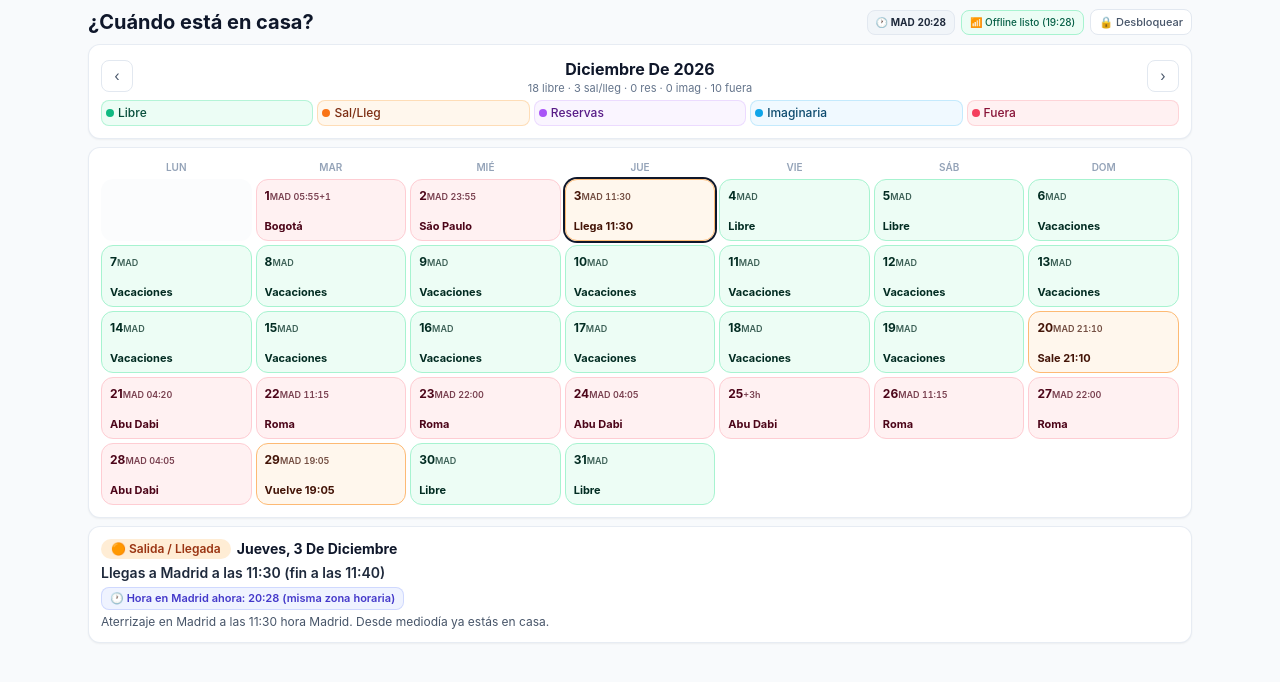
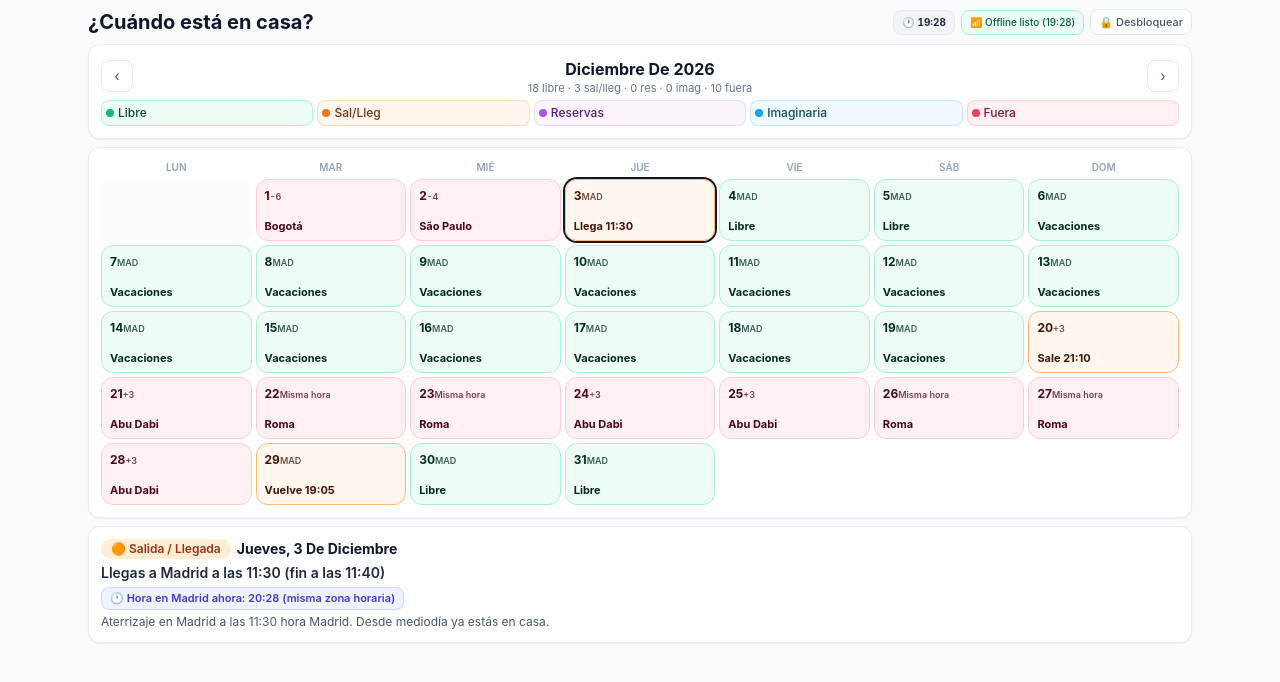
Before and after one commit to fmartinronco1981-code/ProgramacionWamos, a plain HTML site: page index.html in a window 1280 px wide. Drawn offline with nearby package versions, Linux system fonts and the light colour scheme.

Commit message:
Update index.html

```diff
--- a/index.html
+++ b/index.html
@@ -66,7 +66,7 @@
       <h1 class="text-base sm:text-xl font-bold text-slate-900 leading-tight truncate">¿Cuándo está en casa?</h1>
 
       <div class="flex items-center gap-1.5 shrink-0">
-        <span id="headerMadridClock" class="shrink-0 px-2 py-1 rounded-lg text-[10px] font-bold border border-slate-200 bg-slate-100 text-slate-800 tabular-nums">🕐 MAD --:--</span>
+        <span id="headerLocalClock" class="shrink-0 px-2 py-1 rounded-lg text-[10px] font-bold border border-slate-200 bg-slate-100 text-slate-800 tabular-nums">🕐 --:--</span>
         <span id="offlineStatusBadge" class="shrink-0 px-2 py-1 rounded-lg text-[10px] font-medium border border-emerald-200 bg-emerald-50 text-emerald-800">📶 Guardado en movil</span>
         <button
           id="btnLockToggle"
@@ -630,8 +630,8 @@
         const cellIcao = resolveIcaoFromItem(item);
         const cellTz = AIRPORT_TZ[cellIcao] || "Europe/Madrid";
         const refDate = getReferenceDateForDay(dk);
-        const diffShort = cellTz === "Europe/Madrid" ? "MAD" : formatDiffFromMadrid(cellTz, refDate).replace(" vs MAD", "");
-        const madCellHint = item.madTimeHint ? `MAD ${item.madTimeHint}` : diffShort;
+        const rawDiff = cellTz === "Europe/Madrid" ? "MAD" : formatDiffFromMadrid(cellTz, refDate).replace(" vs MAD", "").replace(/h$/i, "");
+        const madCellHint = rawDiff;
 
         btn.innerHTML = `
           <div class="flex items-center justify-between leading-none">
@@ -1646,9 +1646,14 @@
     function updateMadridClocks() {
       const now = new Date();
       const madNow = formatTimeInZone("Europe/Madrid", now);
-      const headerClock = document.getElementById("headerMadridClock");
+      const localNow = new Intl.DateTimeFormat("es-ES", {
+        hour: "2-digit",
+        minute: "2-digit",
+        hour12: false,
+      }).format(now);
+      const headerClock = document.getElementById("headerLocalClock");
       if (headerClock) {
-        headerClock.textContent = `🕐 MAD ${madNow}`;
+        headerClock.textContent = `🕐 ${localNow}`;
       }
 
       const monthKey = getMonthKey(currentYear, currentMonthIndex);
```
